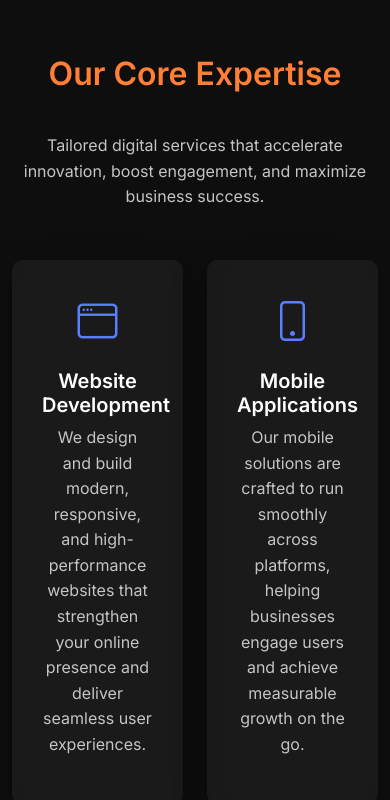
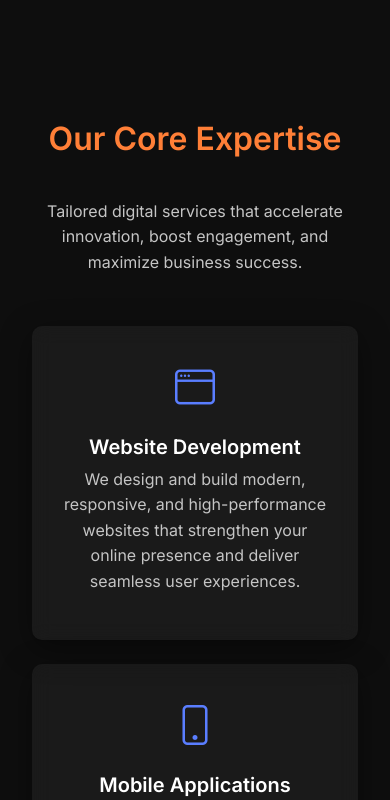
Before and after one commit to bcoderapp/bcoder.com, a plain HTML site: page index.html in a window 390 px wide. Shown: the part 1122-1922 px from the top of the page. Drawn offline with nearby package versions, Linux system fonts and the light colour scheme.

Commit message:
add website landing page UI updates

```diff
--- a/assets/css/styles.css
+++ b/assets/css/styles.css
@@ -81,6 +81,7 @@ p {
 
 /* Sections */
 section {
+    margin: 20px ;
     padding: 80px 0;
 }
 
--- a/index.html
+++ b/index.html
@@ -87,21 +87,21 @@
                 </p>
             </div>
             <div class="row g-4 fade-in">
-                <div class="col-md-4 col-6">
+                <div class="col-md-4 col-sm-6">
                     <div class="glass-card">
                         <i class="bi bi-window"></i>
                         <h5>Website Development</h5>
                         <p>We design and build modern, responsive, and high-performance websites that strengthen your online presence and deliver seamless user experiences.</p>
                     </div>
                 </div>
-                <div class="col-md-4 col-6">
+                <div class="col-md-4 col-sm-6">
                     <div class="glass-card">
                         <i class="bi bi-phone"></i>
                         <h5>Mobile Applications</h5>
                         <p>Our mobile solutions are crafted to run smoothly across platforms, helping businesses engage users and achieve measurable growth on the go.</p>
                     </div>
                 </div>
-                <div class="col-md-4 col-6">
+                <div class="col-md-4 col-sm-6">
                     <div class="glass-card">
                         <i class="bi bi-palette"></i>
                         <h5>Design & Branding</h5>
@@ -205,7 +205,6 @@
                 <p class="section-subtitle">Discover how our clients achieved growth and innovation with BCODER’s solutions.</p>
             </div>
             <div class="owl-carousel testimonial-carousel fade-in">
-
                 <!-- Item 1 -->
                 <div class="testimonial-item">
                     <div class="testimonial-card">
```
